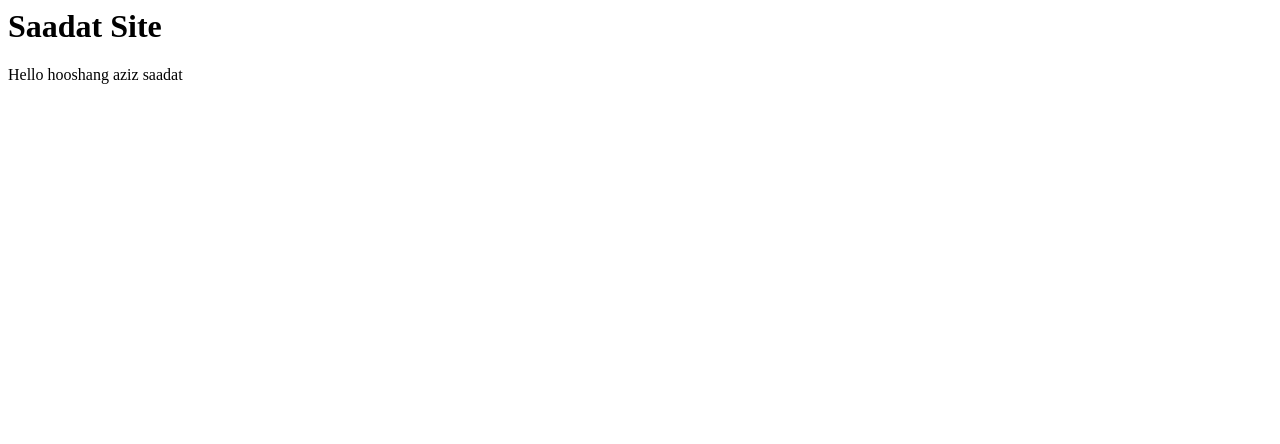
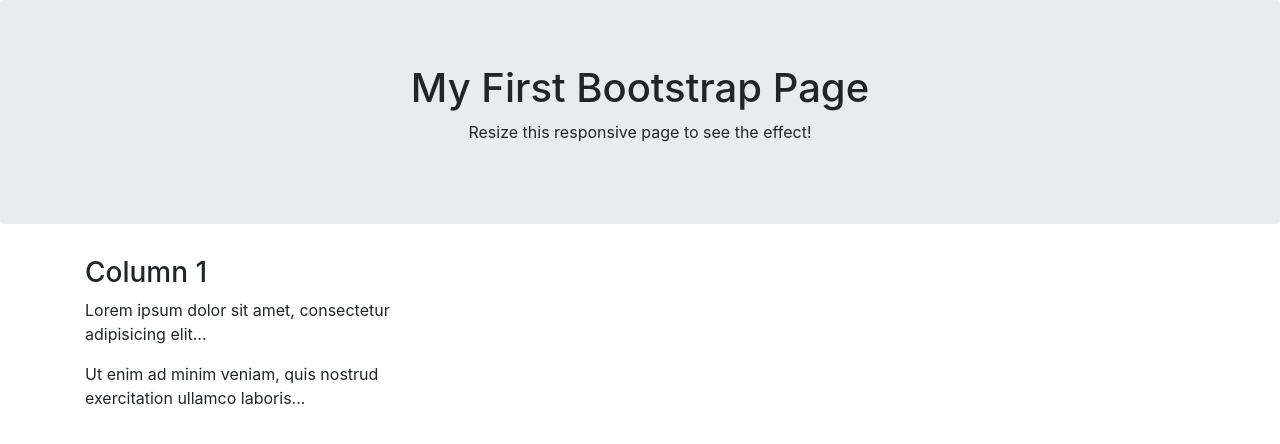
Before and after one commit to saadath/saadath.github.io, a plain HTML site: page index.html in a window 1280 px wide. Drawn offline with nearby package versions, Linux system fonts and the light colour scheme.

Commit message:
Update index.html

```diff
--- a/index.html
+++ b/index.html
@@ -1,2 +1,25 @@
-<h1>Saadat Site</h1>
-<p>Hello hooshang aziz saadat</p>
+<!DOCTYPE html>
+<html lang="en">
+<head>
+  <title>دکتر هوشنگ سعادت</title>
+  <meta charset="utf-8">
+  <meta name="viewport" content="width=device-width, initial-scale=1">
+  <link rel="stylesheet" href="https://maxcdn.bootstrapcdn.com/bootstrap/4.5.2/css/bootstrap.min.css">
+  <script src="https://ajax.googleapis.com/ajax/libs/jquery/3.5.1/jquery.min.js"></script>
+  <script src="https://cdnjs.cloudflare.com/ajax/libs/popper.js/1.16.0/umd/popper.min.js"></script>
+  <script src="https://maxcdn.bootstrapcdn.com/bootstrap/4.5.2/js/bootstrap.min.js"></script>
+</head>
+<body>
+
+<div class="jumbotron text-center">
+  <h1>My First Bootstrap Page</h1>
+  <p>Resize this responsive page to see the effect!</p>
+</div>
+
+<div class="container">
+  <div class="row">
+    <div class="col-sm-4">
+      <h3>Column 1</h3>
+      <p>Lorem ipsum dolor sit amet, consectetur adipisicing elit...</p>
+      <p>Ut enim ad minim veniam, quis nostrud exercitation ullamco laboris...</p>
+    </div>
```
